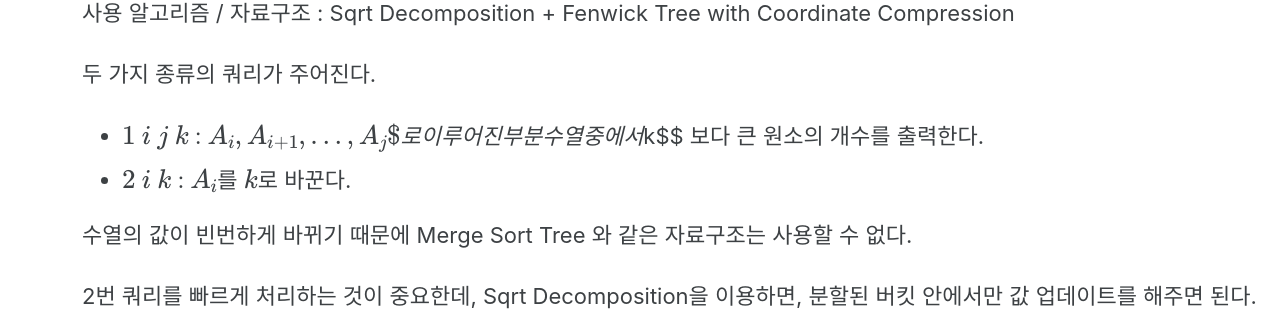
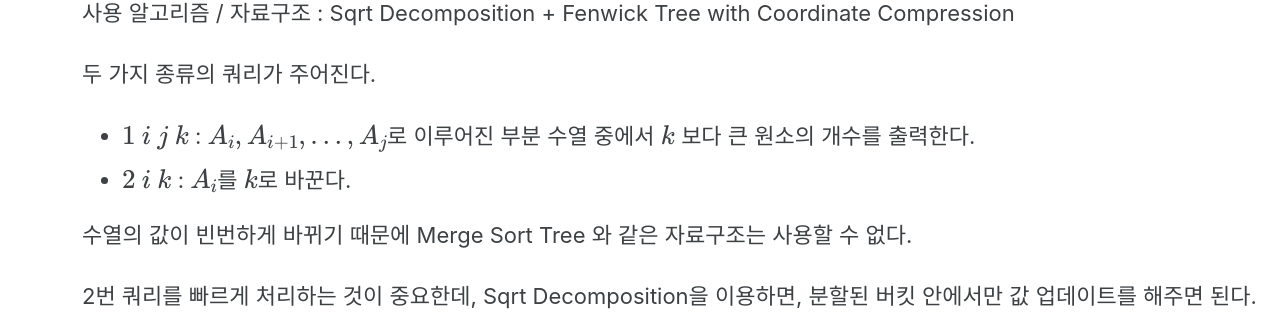
Before and after one commit to ingyu1008/previous-blog, a Jekyll site: the page built from _posts/2021-02-14-BOJ14504.md, in a window 1280 px wide. Shown: the part 166-479 px from the top of the page. Built offline with Jekyll 4.4.1, drawn with Linux system fonts in a browser that asks for light colours; cached includes are drawn as plain includes; formulas are drawn with MathJax 3.

Commit message:
typo edit

```diff
--- a/_posts/2021-02-14-BOJ14504.md
+++ b/_posts/2021-02-14-BOJ14504.md
@@ -17,7 +17,7 @@ src="https://cdn.mathjax.org/mathjax/latest/MathJax.js?config=TeX-AMS_HTML">
 
 두 가지 종류의 쿼리가 주어진다.
 
-- $$1$$ $$i$$ $$j$$ $$k$$ : $$A_i, A_{i+1}, ..., A_j$로 이루어진 부분 수열 중에서 $$k$$ 보다 큰 원소의 개수를 출력한다.
+- $$1$$ $$i$$ $$j$$ $$k$$ : $$A_i, A_{i+1}, ..., A_j$$로 이루어진 부분 수열 중에서 $$k$$ 보다 큰 원소의 개수를 출력한다.
 - $$2$$ $$i$$ $$k$$ : $$A_i$$를 $$k$$로 바꾼다.
 
 수열의 값이 빈번하게 바뀌기 때문에 Merge Sort Tree 와 같은 자료구조는 사용할 수 없다.
```
